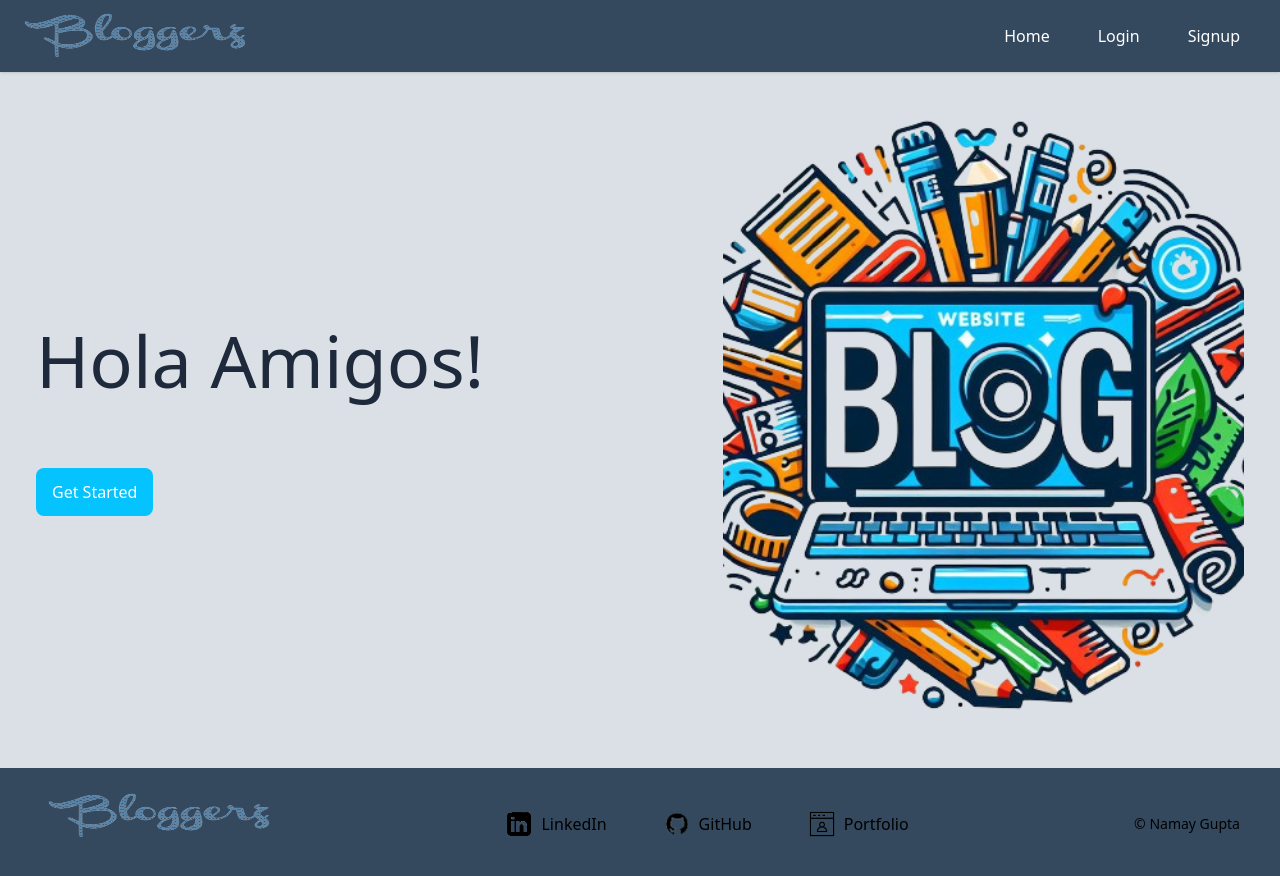
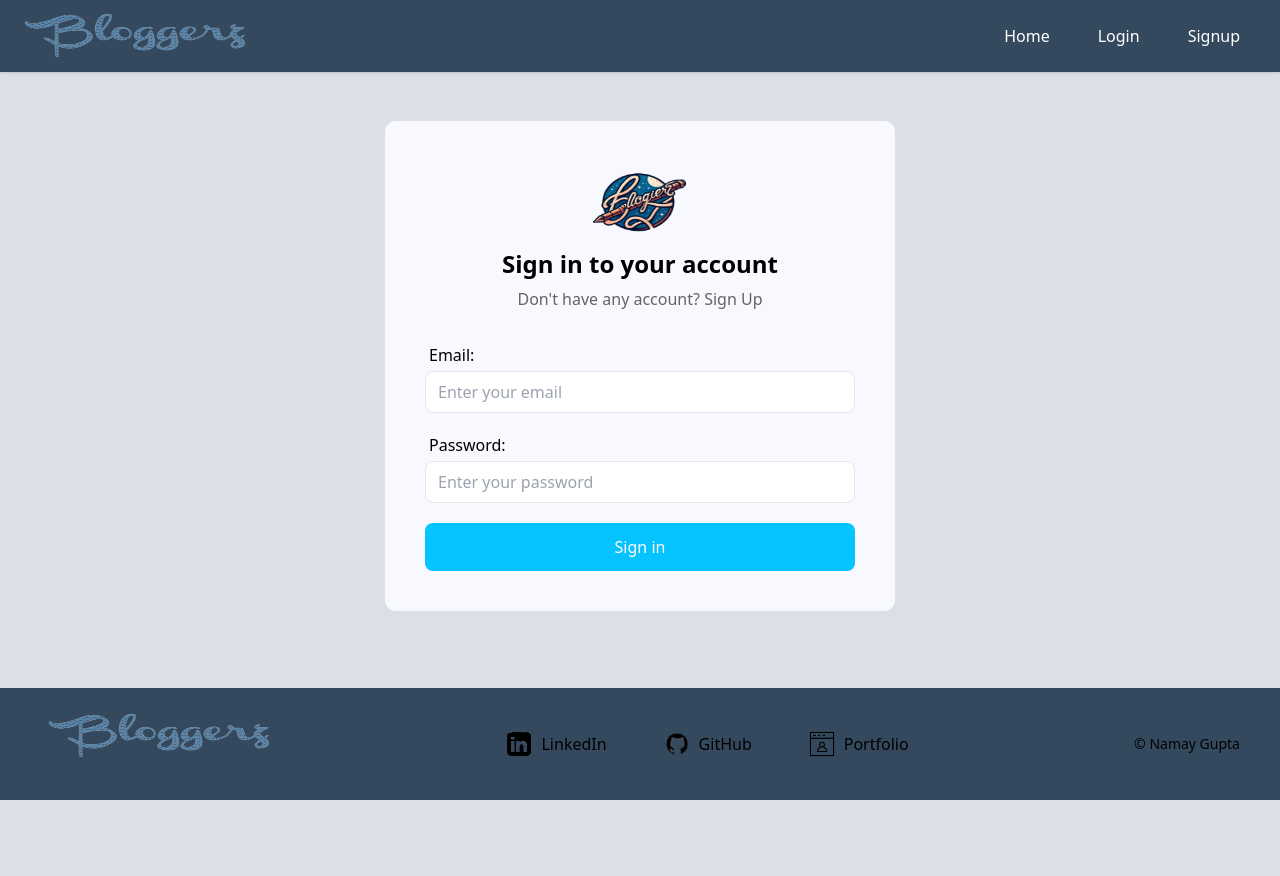
Before and after one commit to namay10/Bloggerz, a React (Vite) app: page /login in a window 1280 px wide. Shown: the top 876 px of the page. After the commit the page ends 800 px from the top, so only its background shows below. Built offline with nearby package versions, Linux system fonts and the light colour scheme; no server answers.

Commit message:
react-router-dom-v-update

```diff
--- a/package.json
+++ b/package.json
@@ -22,7 +22,7 @@
     "react-dom": "^18.2.0",
     "react-hook-form": "^7.51.3",
     "react-redux": "^9.1.1",
-    "react-router-dom": "^6.22.3",
+    "react-router-dom": "^6.23.1",
     "react-typed": "^2.0.12",
     "redux-persist": "^6.0.0"
   },
--- a/src/App.jsx
+++ b/src/App.jsx
@@ -1,3 +1,4 @@
+
 import { useState ,useEffect} from 'react'
 // import './App.css'
 import { useDispatch } from 'react-redux'
@@ -32,8 +33,8 @@ function App() {
 
         <Header />
         <main>
-         {/* <Outlet/> */}
-         <Home />
+         <Outlet/>
+         {/* <Home /> */}
         </main>
          <Footer />
       </div>
```
Also changed, not shown: 1 other file (tests, documents, lock files or other folders).
